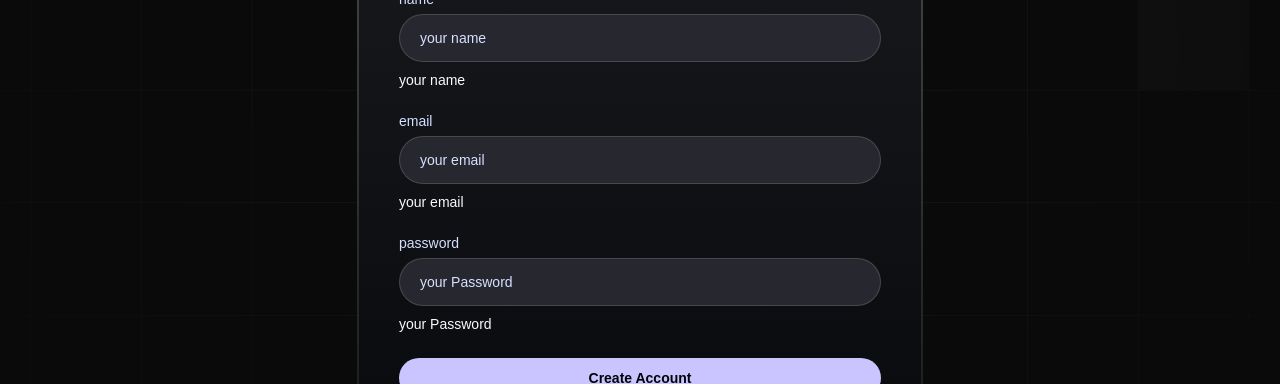
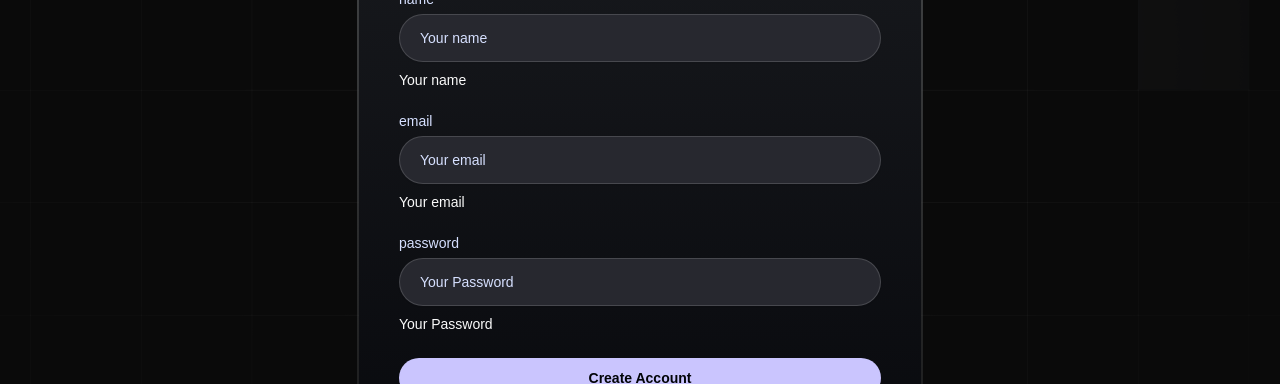
Before and after one commit to Nipun2001M/Mock-Interview-System, a Next.js app: page /sign-up in a window 1280 px wide. Shown: the part 247-631 px from the top of the page. Built offline with nearby package versions, Linux system fonts and the light colour scheme; a web font is replaced by a local one.

Commit message:
spelling mistakes corrected

```diff
--- a/components/AuthForm.tsx
+++ b/components/AuthForm.tsx
@@ -69,7 +69,7 @@ const AuthForm = ({ type }: { type: FormType }) => {
                 control={form.control}
                 name="name"
                 label="name"
-                placeholder="your name"
+                placeholder="Your name"
                 type="text"
               />
             )}
@@ -77,14 +77,14 @@ const AuthForm = ({ type }: { type: FormType }) => {
               control={form.control}
               name="email"
               label="email"
-              placeholder="your email"
+              placeholder="Your email"
               type="email"
             />
             <FormField
               control={form.control}
               name="password"
               label="password"
-              placeholder="your Password"
+              placeholder="Your Password"
               type="password"
             />
             <Button type="submit" className="btn">
```
